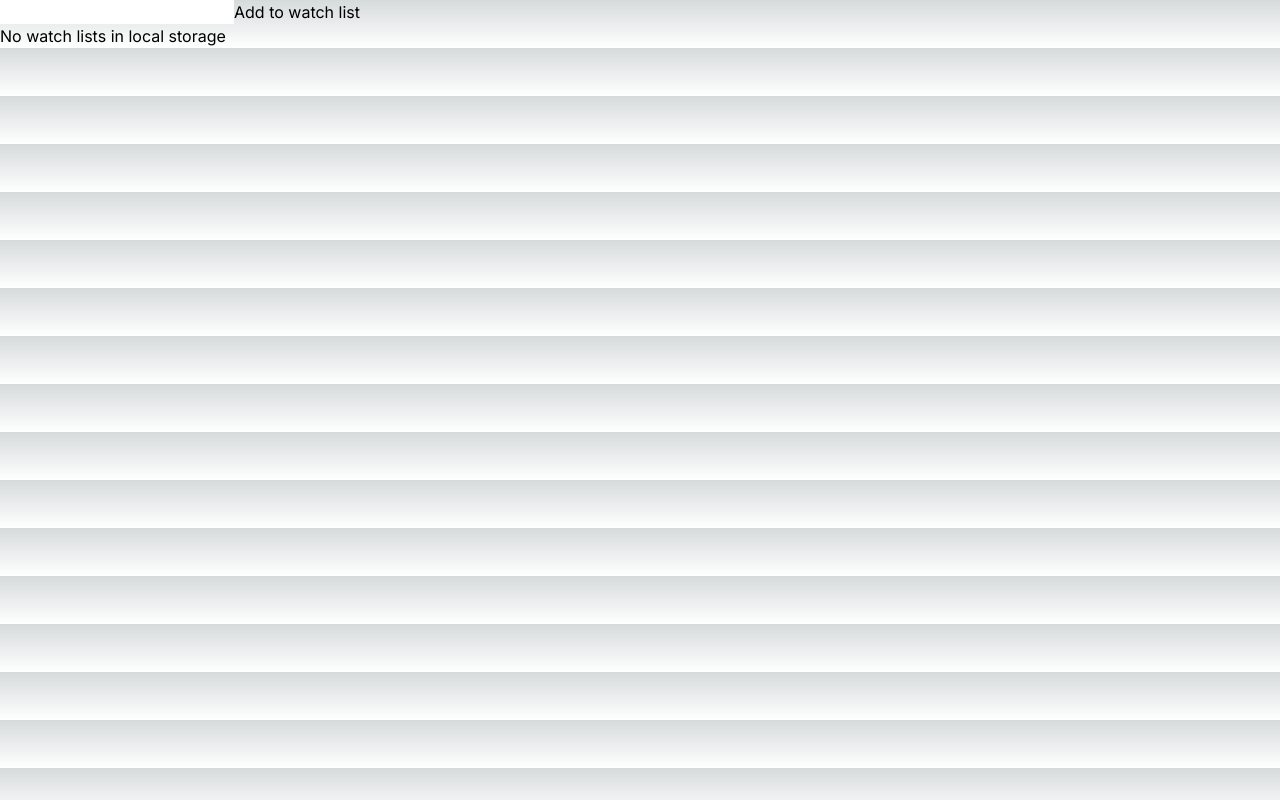
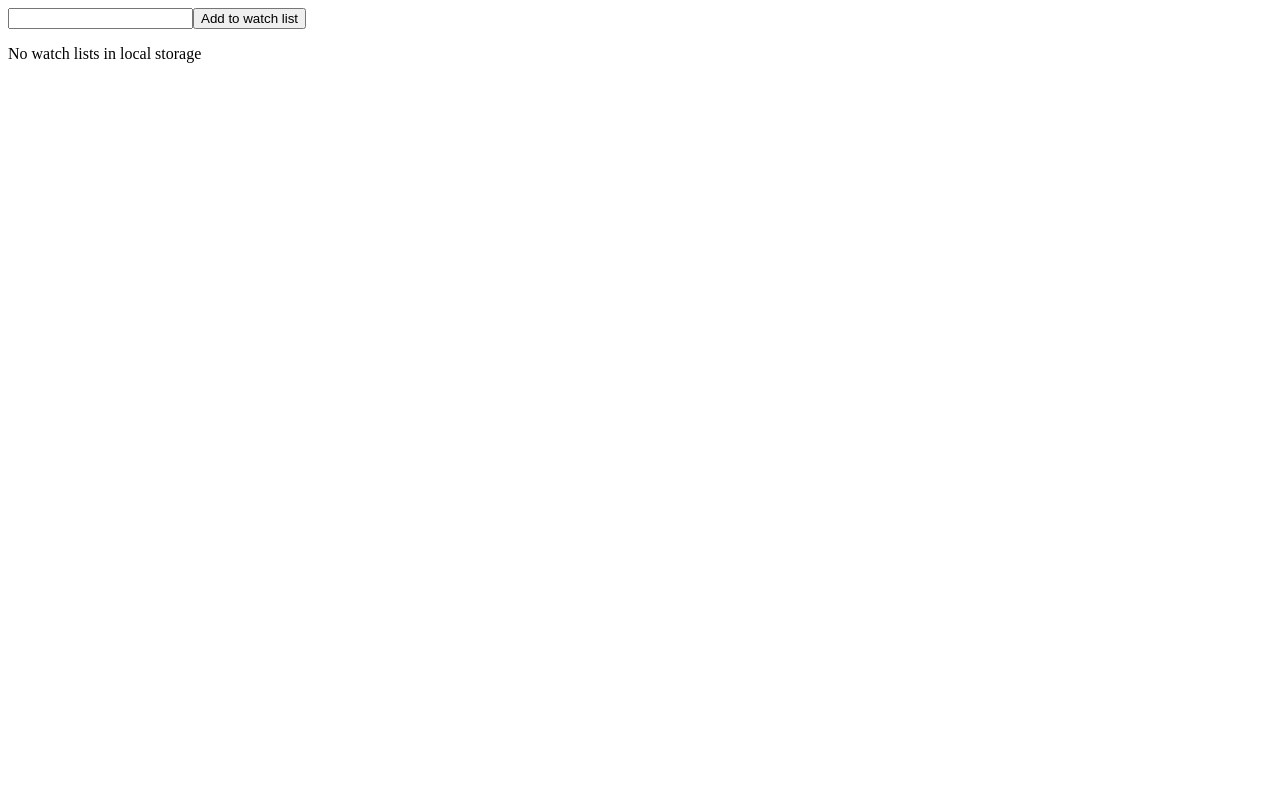
Before and after one commit to tomparson-ada/movies, a Next.js app: page / in a window 1280 px wide. Built offline with nearby package versions, Linux system fonts and the light colour scheme.

Commit message:
Remove distractions, add comments

```diff
--- a/src/app/components/FaveMovieAdder.jsx
+++ b/src/app/components/FaveMovieAdder.jsx
@@ -1,16 +1,20 @@
-
-// saveToWatchList is passed to FaveMovieAdder from parent component
+// Our saveToWatchList function is passed to this FaveMovieAdder component from its parent component
 export default function FaveMovieAdder({saveToWatchList}) {
 
+    // Set up a function for us to handle data submitted from our simple form
     function handleSubmit(formData) {
+        // Get the movie name from whatever the user entered into the 'new-movie' input
         const movie = formData.get('new-movie');
-        console.log(movie,'<--- movie');
-
+        // Log this to the console
+        console.log(movie,'<--- new movie to add to watchlist');
+        // We can run saveToWatchList here, which has been passed through on line 2
+        // Running this will trigger an update to the state of the parent component, so the movie list will
+        // update in our interface
         saveToWatchList(movie);
-        // call to saveToWatchList defined in the parent component will trigger an update to state at the parent level
     }
+    // Return some form HTML
     return <form action={handleSubmit}>
-        <input style={{color: 'black'}}  name="new-movie" type="text"></input>
+        <input name="new-movie" type="text"></input>
         <button type="submit">Add to watch list</button>
     </form>
 }
--- a/src/app/globals.css
+++ b/src/app/globals.css
@@ -1,33 +1,3 @@
 @tailwind base;
 @tailwind components;
 @tailwind utilities;
-
-:root {
-  --foreground-rgb: 0, 0, 0;
-  --background-start-rgb: 214, 219, 220;
-  --background-end-rgb: 255, 255, 255;
-}
-
-@media (prefers-color-scheme: dark) {
-  :root {
-    --foreground-rgb: 255, 255, 255;
-    --background-start-rgb: 0, 0, 0;
-    --background-end-rgb: 0, 0, 0;
-  }
-}
-
-body {
-  color: rgb(var(--foreground-rgb));
-  background: linear-gradient(
-      to bottom,
-      transparent,
-      rgb(var(--background-end-rgb))
-    )
-    rgb(var(--background-start-rgb));
-}
-
-@layer utilities {
-  .text-balance {
-    text-wrap: balance;
-  }
-}
--- a/src/app/layout.js
+++ b/src/app/layout.js
@@ -1,18 +1,9 @@
-import { Inter } from "next/font/google";
-import "./globals.css";
-
-const inter = Inter({ subsets: ["latin"] });
-
-export const metadata = {
-  title: "Create Next App",
-  description: "Generated by create next app",
-  viewport: 'content="width=device-width, initial-scale=1.0'
-};
+// import "./globals.css";
 
 export default function RootLayout({ children }) {
   return (
     <html lang="en">
-      <body className={inter.className}>{children}</body>
+      <body>{children}</body>
     </html>
   );
 }
--- a/src/app/page.js
+++ b/src/app/page.js
@@ -1,3 +1,7 @@
+// By default components are Server Components, meaning they are rendered on the server
+// We need this component to be a Client Component, meaning it is rendered in the browser, so we can access LocalStorage in the browser
+// To do this, we use 'use client' at the top of the file
+
 'use client'
 
 import { useState, useEffect } from 'react';
@@ -5,8 +9,21 @@ import FaveMovieAdder from './components/FaveMovieAdder';
 
 export default function Home() {
 
+  // Below, we use localStorage in the browser to store key-value pairs of data in the user's browser
+  // More info on localStorage: https://www.w3schools.com/jsref/prop_win_localstorage.asp
+  // How to view localStorage data in Chrome Web Inspector: https://developer.chrome.com/docs/devtools/storage/localstorage/
+
+  // useState is a React hook that lets us keep the value of variables "in state", meaning
+  // any changes are synced across different places the variable is used
+  // useState returns 2 things - a variable and a 'setter' function that we use to change the value
+  // of the variable later
+  // https://react.dev/reference/react/useState
   const [watchList,setWatchList] = useState([]);
 
+  // useEffect is a React hook that lets us specify code that is run immediately after rendering a component
+  // (as a 'side effect' of the component being rendered)
+  // this lets us utilise data from the browser using localStorage only after the component has fully loaded
+  // https://react.dev/reference/react/useEffect
   useEffect(() => {
     const data = localStorage.getItem('watchList');
 
@@ -15,20 +32,25 @@ export default function Home() {
     }
   },[])
 
+  // Here, we specify a function which saves a movie to our watchlist variable, and stores the new value in localStorage
   function saveToWatchList(movie) {
-    const data = localStorage.getItem('watchList');
-    const parsed = JSON.parse(data) || [];
-    parsed.push(movie);
-    localStorage.setItem('watchList',JSON.stringify(parsed));
-    // setWatchList is in scope! setWatchList can update state of Home component
-    setWatchList(parsed);
+    // Get the current watchlist from localStorage
+    const data = localStorage.getItem('watchList')
+    // Turn this JSON string into an object (it will be an array) or use an empty array otherwise
+    const parsed = JSON.parse(data) || []
+    // Add our new movie onto the array
+    parsed.push(movie)
+    // Update localStorage with a JSON encoded string of the new, parsed, object
+    localStorage.setItem('watchList',JSON.stringify(parsed))
+    // We can now use setWatchList, the 'setter' function given to us by useState, since this is in scope in this component
+    setWatchList(parsed)
   }
 
   return (
       <>
-      {/* pass saveToWatchList as a prop to FaveMovieAdder */}
-      <FaveMovieAdder saveToWatchList={saveToWatchList} />
-      {watchList.length ? <ul>{watchList.map(film => <li key={film}>{film}</li>)}</ul> : <p>No watch lists in local storage</p>}
+        {/* Pass saveToWatchList as a prop to FaveMovieAdder */}
+        <FaveMovieAdder saveToWatchList={saveToWatchList} />
+        {watchList.length ? <ul>{watchList.map(film => <li key={film}>{film}</li>)}</ul> : <p>No watch lists in local storage</p>}
       </>
   )
 }
```
